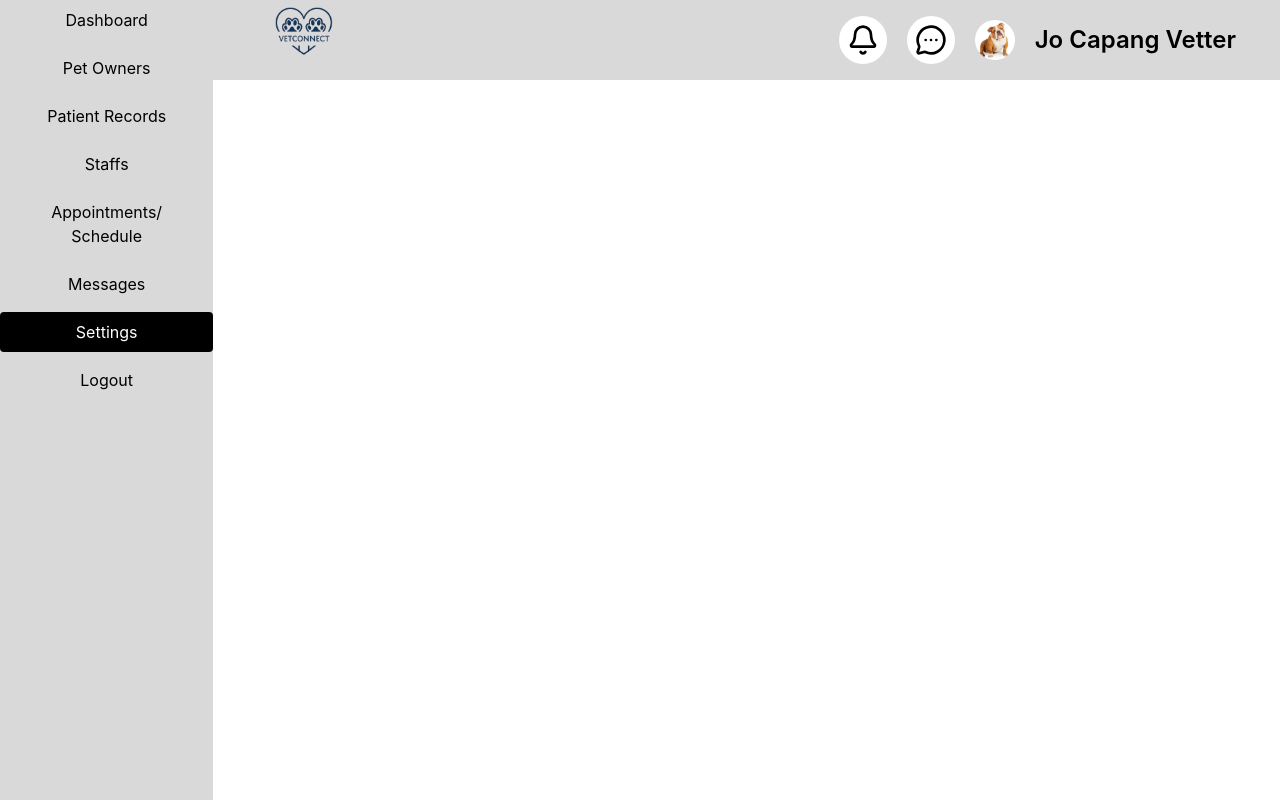
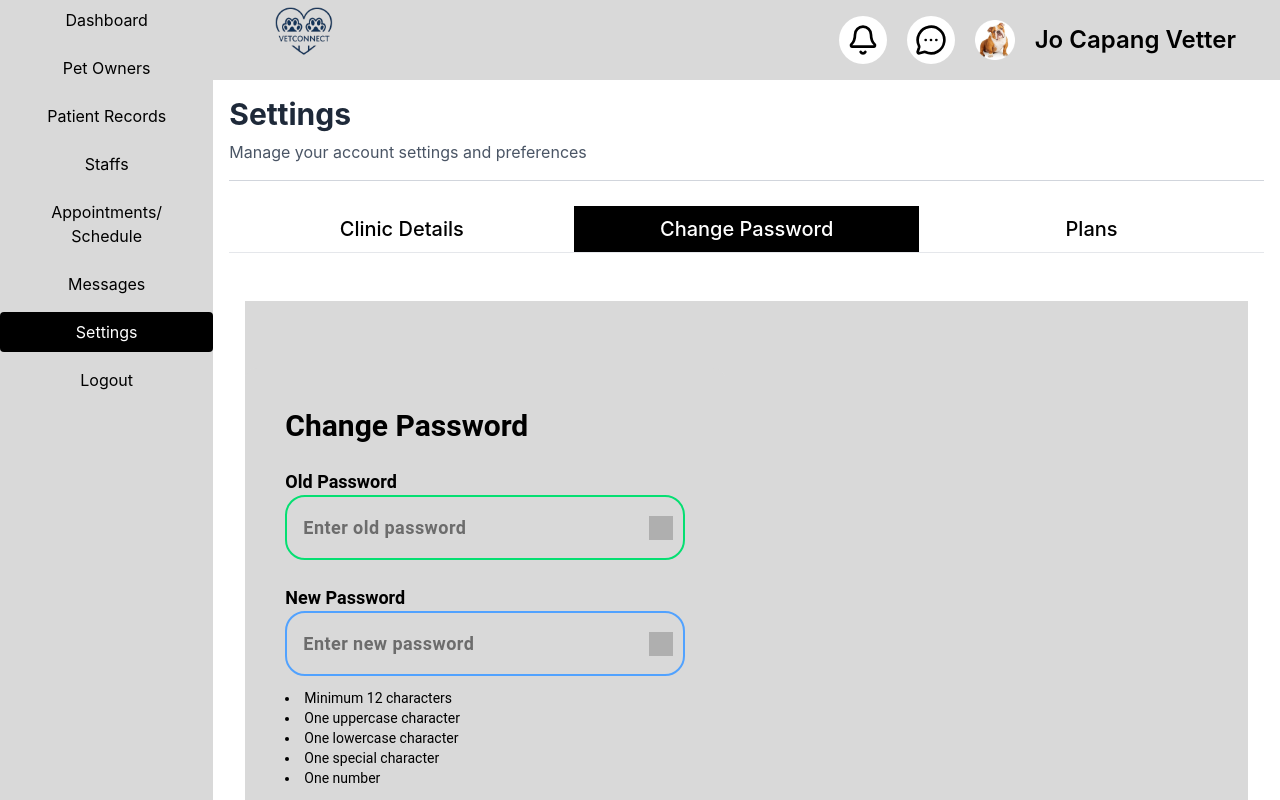
Before and after one commit to Carl4WebDev/Vet, a React (Vite) app: page /settings/change-password in a window 1280 px wide. Built offline with nearby package versions, Linux system fonts and the light colour scheme; grey boxes are pictures that could not be loaded.

Commit message:
settings

```diff
--- a/src/App.jsx
+++ b/src/App.jsx
@@ -15,6 +15,7 @@ import "./App.css";
 import DashboardPage from "./pages/DashboardPage";
 import PetOwnersPage from "./pages/PetOwnersPage";
 import PatientRecords from "./pages/PatientRecords";
+import SettingsPage from "./pages/Settings/SettingsPage";
 
 function App() {
   return (
@@ -65,7 +66,7 @@ function DashboardLayout() {
               <NavLink
                 to="/dashboard"
                 className={({ isActive }) =>
-                  `block p-2 rounded ${
+                  ` block p-2 rounded ${
                     isActive
                       ? "bg-black text-white"
                       : "hover:bg-black hover:text-white"
@@ -218,6 +219,7 @@ function DashboardLayout() {
             <Route path="/dashboard" element={<DashboardPage />} />
             <Route path="/pet-owner" element={<PetOwnersPage />} />
             <Route path="/patient-records" element={<PatientRecords />} />
+            <Route path="/*" element={<SettingsPage />} />
           </Routes>
         </div>
       </div>
--- a/src/pages/LoginPage.jsx
+++ b/src/pages/LoginPage.jsx
@@ -18,7 +18,7 @@ export default function LoginPage() {
               <img src={signinLogo} className="h-8/12" />
             </div>
             <div className="-translate-x-10 -translate-y-40">
-              <h1 className="text-3xl font-bold mb-4">
+              <h1 className=" sm:text-2xl font-bold mb-4 mt-8 md:mt-0">
                 VetConnect in pet we care
               </h1>
             </div>
--- /dev/null
+++ b/src/pages/Settings/SettingsPage.jsx
@@ -0,0 +1,72 @@
+// SettingsPage.tsx
+import React from "react";
+import { Route, Routes, NavLink } from "react-router-dom";
+import ClinicDetails from "./pages/ClinicDetails";
+import ChangePassword from "./pages/ChangePassword";
+import PlanPage from "./pages/PlanPage";
+
+const SettingsPage = () => {
+  return (
+    <div className=" mx-auto  rounded-md">
+      <h1 className="text-3xl font-bold text-gray-800 mb-2 ">Settings</h1>
+      <p className="text-gray-600 mb-4">
+        Manage your account settings and preferences
+      </p>
+      <hr className="text-gray-300 h-2.5 mb-4" />
+
+      {/* Navigation Tabs */}
+      <div className="grid grid-cols-3 w-full  border-b border-gray-200 mb-8">
+        <NavLink
+          to={"/settings/clinic-details"}
+          className={({ isActive }) =>
+            `px-2 text-center py-2 font-medium text-[14px] sm:text-[20px] hover:bg-black hover:text-white truncate ${
+              isActive
+                ? "bg-black text-white"
+                : "hover:bg-black hover:text-white"
+            }`
+          }
+        >
+          Clinic Details
+        </NavLink>
+        <NavLink
+          to="/settings/change-password"
+          className={({ isActive }) =>
+            `px-2 text-center py-2 font-medium text-[14px] sm:text-[20px] hover:bg-black hover:text-white text-wrap ${
+              isActive
+                ? "bg-black text-white"
+                : "hover:bg-black hover:text-white"
+            }`
+          }
+        >
+          Change Password
+        </NavLink>
+        <NavLink
+          to="/settings/plans"
+          className={({ isActive }) =>
+            `px-2 text-center py-2 font-medium text-[14px] sm:text-[20px] hover:bg-black hover:text-white truncate ${
+              isActive
+                ? "bg-black text-white"
+                : "hover:bg-black hover:text-white"
+            }`
+          }
+        >
+          Plans
+        </NavLink>
+      </div>
+
+      <div className="space-y-6 p-4">
+        <Routes>
+          <Route path="/settings" element={<ClinicDetails />} />
+          <Route path="/settings/clinic-details" element={<ClinicDetails />} />
+          <Route
+            path="/settings/change-password"
+            element={<ChangePassword />}
+          />
+          <Route path="/settings/plans" element={<PlanPage />} />
+        </Routes>
+      </div>
+    </div>
+  );
+};
+
+export default SettingsPage;
--- /dev/null
+++ b/src/pages/Settings/pages/ChangePassword.jsx
@@ -0,0 +1,128 @@
+import React, { useState } from "react";
+
+export default function ChangePassword() {
+  const [oldPassword, setOldPassword] = useState("");
+  const [newPassword, setNewPassword] = useState("");
+  const [confirmPassword, setConfirmPassword] = useState("");
+  const [showOld, setShowOld] = useState(false);
+  const [showNew, setShowNew] = useState(false);
+  const [showConfirm, setShowConfirm] = useState(false);
+  const [error, setError] = useState("");
+
+  const handleSubmit = (e) => {
+    e.preventDefault();
+    if (newPassword !== confirmPassword) {
+      setError("Password did not match");
+    } else {
+      setError("");
+      alert("Password updated successfully!");
+    }
+  };
+
+  const inputStyle =
+    "w-full h-full px-4 pr-12 text-[16px] sm:text-[18px] rounded-[20px] border-2 font-bold font-[Roboto] focus:outline-none tracking-wide";
+
+  const labelStyle = "mb-2 text-[16px] sm:text-[18px] font-bold text-black";
+  const inputGroupStyle = "relative w-full h-[55px] sm:h-[65px]";
+  const iconStyle =
+    "h-5 w-5 sm:h-6 sm:w-6 absolute right-3 top-1/2 transform -translate-y-1/2 cursor-pointer opacity-70 hover:opacity-100";
+
+  return (
+    <div className="min-h-screen bg-[#D9D9D9] flex items-center justify-start font-[Roboto]">
+      <form
+        onSubmit={handleSubmit}
+        className="w-full max-w-[480px] bg-[#D9D9D9] rounded-xl p-6 sm:p-10 flex flex-col gap-6"
+      >
+        <h1 className="text-2xl sm:text-3xl font-bold text-black">
+          Change Password
+        </h1>
+
+        {/* Old Password */}
+        <div>
+          <label className={labelStyle}>Old Password</label>
+          <div className={inputGroupStyle}>
+            <input
+              type={showOld ? "text" : "password"}
+              value={oldPassword}
+              onChange={(e) => setOldPassword(e.target.value)}
+              className={`${inputStyle} border-green-400`}
+              placeholder="Enter old password"
+            />
+            <img
+              src={showOld ? "/Eye.png" : "/Eye_off.png"}
+              alt="Toggle"
+              onClick={() => setShowOld(!showOld)}
+              className={iconStyle}
+            />
+          </div>
+        </div>
+
+        {/* New Password */}
+        <div>
+          <label className={labelStyle}>New Password</label>
+          <div className={inputGroupStyle}>
+            <input
+              type={showNew ? "text" : "password"}
+              value={newPassword}
+              onChange={(e) => setNewPassword(e.target.value)}
+              className={`${inputStyle} border-blue-400`}
+              placeholder="Enter new password"
+            />
+            <img
+              src={showNew ? "/Eye.png" : "/Eye_off.png"}
+              alt="Toggle"
+              onClick={() => setShowNew(!showNew)}
+              className={iconStyle}
+            />
+          </div>
+          <ul className="text-sm text-black mt-3 list-disc list-inside">
+            <li>Minimum 12 characters</li>
+            <li>One uppercase character</li>
+            <li>One lowercase character</li>
+            <li>One special character</li>
+            <li>One number</li>
+          </ul>
+        </div>
+
+        {/* Confirm Password */}
+        <div>
+          <label className={labelStyle}>Confirm Password</label>
+          <div className={inputGroupStyle}>
+            <input
+              type={showConfirm ? "text" : "password"}
+              value={confirmPassword}
+              onChange={(e) => setConfirmPassword(e.target.value)}
+              className={`${inputStyle} ${
+                error ? "border-red-500" : "border-gray-400"
+              }`}
+              placeholder="Re-enter new password"
+            />
+            <img
+              src={showConfirm ? "/Eye.png" : "/Eye_off.png"}
+              alt="Toggle"
+              onClick={() => setShowConfirm(!showConfirm)}
+              className={iconStyle}
+            />
+          </div>
+          {error && <p className="text-sm text-red-600 mt-1">{error}</p>}
+        </div>
+
+        {/* Buttons */}
+        <div className="flex flex-col sm:flex-row justify-between gap-4 mt-6 ml-52">
+          <button
+            type="submit"
+            className="bg-white text-black border border-gray-300 px-6 py-2 rounded-full shadow hover:bg-gray-100 transition w-full"
+          >
+            Confirm
+          </button>
+          <button
+            type="button"
+            className="bg-white text-black border border-gray-300 px-6 py-2 rounded-full shadow hover:bg-gray-100 transition w-full"
+          >
+            Cancel
+          </button>
+        </div>
+      </form>
+    </div>
+  );
+}
--- /dev/null
+++ b/src/pages/Settings/pages/ClinicDetails.jsx
@@ -0,0 +1,41 @@
+const ClinicDetails = () => {
+  return (
+    <div>
+      {/* Clinic Details Section */}
+      <h2 className="text-lg font-semibold text-gray-800">Clinic Name:</h2>
+      <div className="ml-4">
+        <p className="text-gray-700">Jo Capang Vetter</p>
+      </div>
+
+      <h2 className="text-lg font-semibold text-gray-800">Contact Email:</h2>
+      <div className="ml-4">
+        <p className="text-gray-700">Jo_Capang_Vetter@gmail.com</p>
+      </div>
+
+      <h2 className="text-lg font-semibold text-gray-800">Address:</h2>
+      <div className="ml-4">
+        <p className="text-gray-700">Torres St., Davao City, Davao Del Sur</p>
+      </div>
+
+      <h2 className="text-lg font-semibold text-gray-800">Phone Number:</h2>
+      <div className="ml-4">
+        <p className="text-gray-700">09123456789</p>
+      </div>
+
+      {/* Divider */}
+      <div className="border-t border-gray-200 my-6"></div>
+
+      {/* Action Buttons */}
+      <div className="flex justify-end space-x-4">
+        <button className="px-4 py-2 border border-gray-300 rounded-md text-gray-700 hover:bg-gray-50">
+          Cancel
+        </button>
+        <button className="px-4 py-2 bg-blue-600 text-white rounded-md hover:bg-blue-700">
+          Confirm
+        </button>
+      </div>
+    </div>
+  );
+};
+
+export default ClinicDetails;
--- /dev/null
+++ b/src/pages/Settings/pages/PlanPage.jsx
@@ -0,0 +1,41 @@
+const PlanPage = () => {
+  return (
+    <div>
+      {/* Clinic Details Section */}
+      <h2 className="text-lg font-semibold text-gray-800">Clinic Name:</h2>
+      <div className="ml-4">
+        <p className="text-gray-700">Jo Capang Vetter</p>
+      </div>
+
+      <h2 className="text-lg font-semibold text-gray-800">Contact Email:</h2>
+      <div className="ml-4">
+        <p className="text-gray-700">Jo_Capang_Vetter@gmail.com</p>
+      </div>
+
+      <h2 className="text-lg font-semibold text-gray-800">Address:</h2>
+      <div className="ml-4">
+        <p className="text-gray-700">Torres St., Davao City, Davao Del Sur</p>
+      </div>
+
+      <h2 className="text-lg font-semibold text-gray-800">Phone Number:</h2>
+      <div className="ml-4">
+        <p className="text-gray-700">09123456789</p>
+      </div>
+
+      {/* Divider */}
+      <div className="border-t border-gray-200 my-6"></div>
+
+      {/* Action Buttons */}
+      <div className="flex justify-end space-x-4">
+        <button className="px-4 py-2 border border-gray-300 rounded-md text-gray-700 hover:bg-gray-50">
+          Cancel
+        </button>
+        <button className="px-4 py-2 bg-blue-600 text-white rounded-md hover:bg-blue-700">
+          Confirm
+        </button>
+      </div>
+    </div>
+  );
+};
+
+export default PlanPage;
```
Also changed, not shown: src/pages/DashboardPage.jsx (+6 -5 lines).
